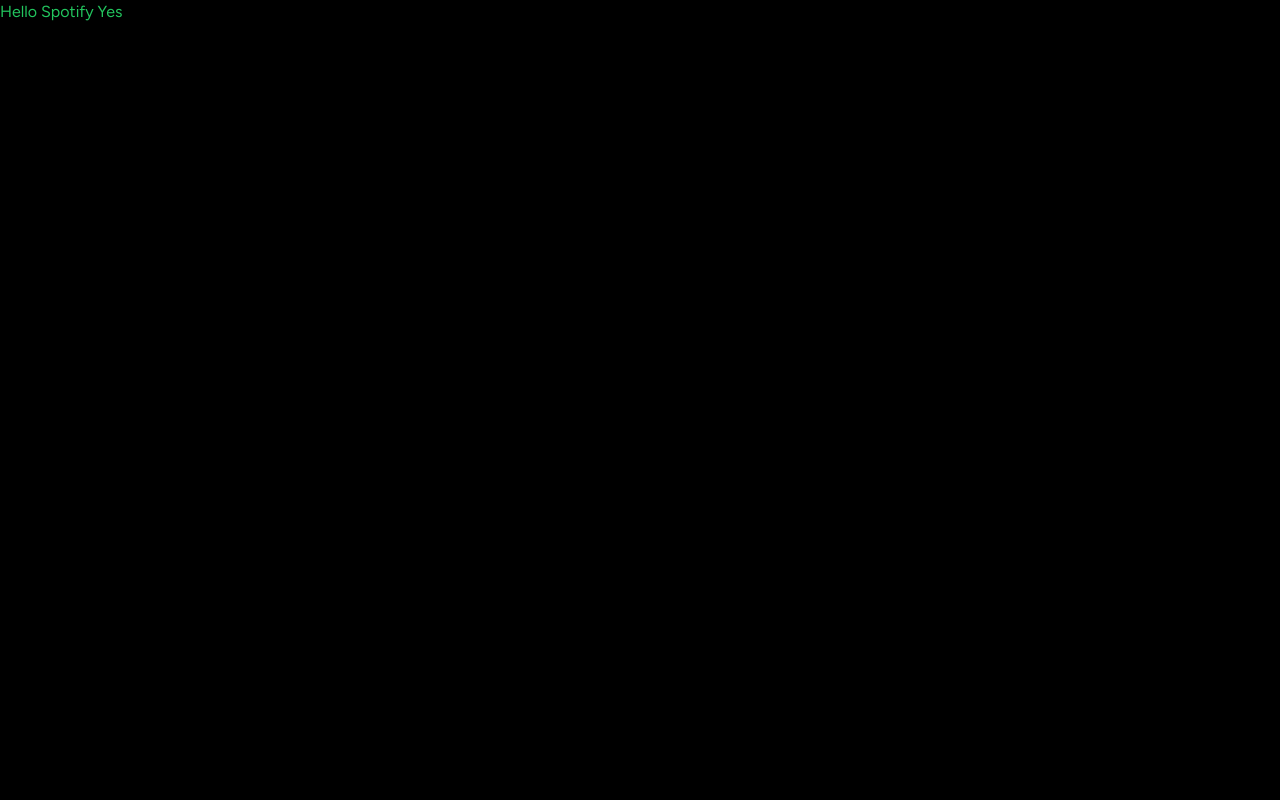
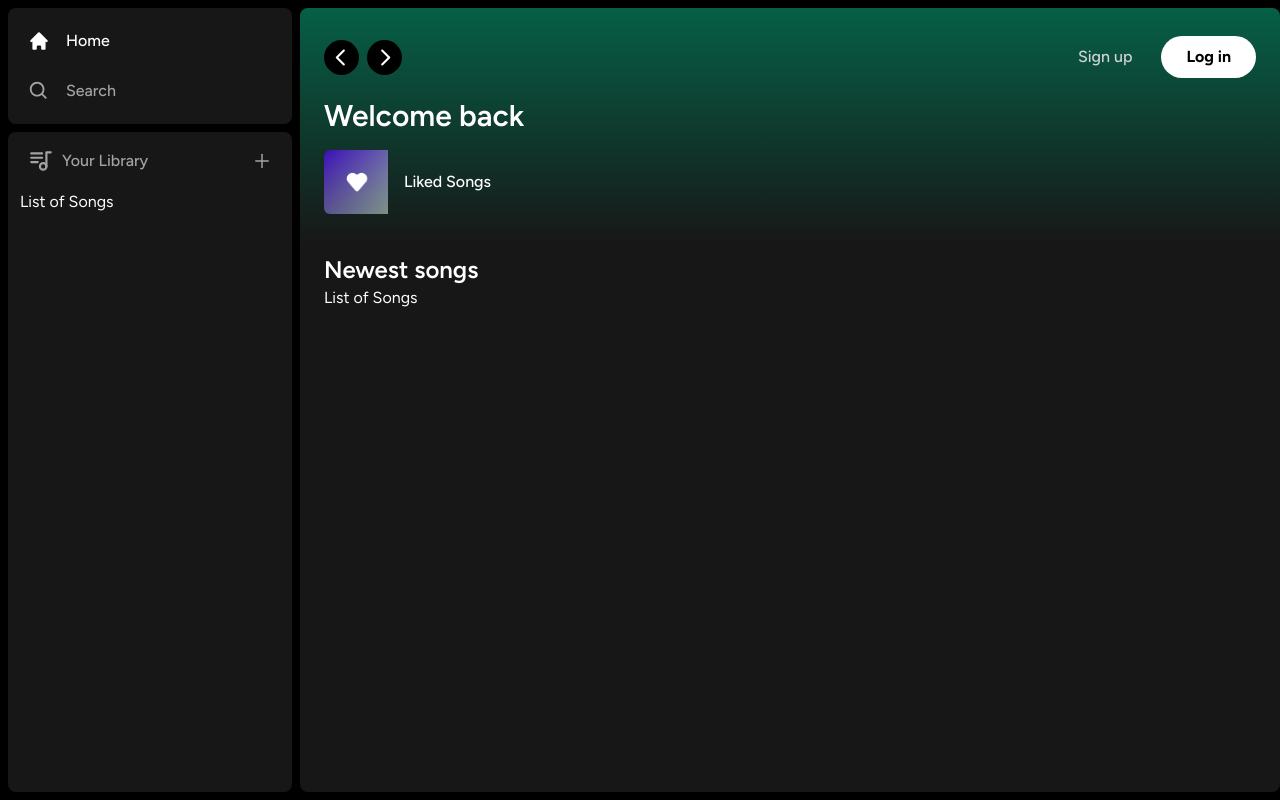
Before and after one commit to ChrisRobertDev/spotify-clone-app, a Next.js app: page / in a window 1280 px wide. Built offline with nearby package versions, Linux system fonts and the light colour scheme.

Commit message:
Coded UI skeleton

```diff
--- a/app/(site)/page.tsx
+++ b/app/(site)/page.tsx
@@ -1,3 +1,35 @@
+import { Header, ListItem } from "@/components";
+
 export default function Home() {
-  return <div className="text-green-500">Hello Spotify Yes</div>;
+  return (
+    <div className="bg-neutral-900 rounded-lg h-full w-full overflow-hidden overflow-y-auto">
+      <Header>
+        <div className="mb-2">
+          <h1 className="text-white text-3xl font-semibold">Welcome back</h1>
+          <div
+            className="
+          grid grid-cols-1
+          sm:grid-cols-2
+          xl:grid-cols-3
+          2xl:grid-cols-4
+          gap-3
+          mt-4
+          "
+          >
+            <ListItem
+              image="/images/liked.png"
+              name="Liked Songs"
+              href="liked"
+            />
+          </div>
+        </div>
+      </Header>
+      <div className="mt-2 mb-7 px-6">
+        <div className="flex justify-between items-center">
+          <h1 className="text-white text-2xl font-semibold">Newest songs</h1>
+        </div>
+        <div>List of Songs</div>
+      </div>
+    </div>
+  );
 }
--- a/app/layout.tsx
+++ b/app/layout.tsx
@@ -1,3 +1,4 @@
+import { Sidebar } from "@/components";
 import "./globals.css";
 import { Figtree } from "next/font/google";
 
@@ -15,7 +16,9 @@ export default function RootLayout({
 }) {
   return (
     <html lang="en">
-      <body className={font.className}>{children}</body>
+      <body className={font.className}>
+        <Sidebar>{children}</Sidebar>
+      </body>
     </html>
   );
 }
--- /dev/null
+++ b/components/Box.tsx
@@ -0,0 +1,26 @@
+import { twMerge } from "tailwind-merge";
+
+interface BoxProps {
+  children: React.ReactNode;
+  className?: string;
+}
+
+const Box: React.FC<BoxProps> = ({ children, className }) => {
+  return (
+    <div
+      className={twMerge(
+        `
+    bg-neutral-900
+    rounded-lg
+    h-fit
+    w-full
+  `,
+        className
+      )}
+    >
+      {children}
+    </div>
+  );
+};
+
+export default Box;
--- /dev/null
+++ b/components/Button.tsx
@@ -0,0 +1,37 @@
+import { forwardRef } from "react";
+import { twMerge } from "tailwind-merge";
+
+interface ButtonProps extends React.ButtonHTMLAttributes<HTMLButtonElement> {}
+
+const Button = forwardRef<HTMLButtonElement, ButtonProps>(
+  ({ className, children, disabled, type = "button", ...props }, ref) => {
+    return (
+      <button
+        type={type}
+        className={twMerge(
+          `
+        w-full
+        rounded-full
+        bg-green-500
+        border
+        border-transparent
+        px-3
+        py-3
+        disabled:cursor-not-allowed
+        disabled:opacity-75
+        text-black
+        font-bold
+        hover:opacity-75
+        transition`,
+          className
+        )}
+      >
+        {children}
+      </button>
+    );
+  }
+);
+
+Button.displayName = "Button";
+
+export default Button;
--- /dev/null
+++ b/components/Header.tsx
@@ -0,0 +1,122 @@
+"use client";
+import { useRouter } from "next/navigation";
+import { RxCaretLeft, RxCaretRight } from "react-icons/rx";
+import { HiHome } from "react-icons/hi";
+import { BiSearch } from "react-icons/bi";
+import { Button } from "@/components";
+
+interface HeaderProps {
+  children: React.ReactNode;
+  className?: string;
+}
+
+const Header: React.FC<HeaderProps> = ({ children, className }) => {
+  const router = useRouter();
+
+  const handlLogout = () => {
+    //Handle logout
+  };
+
+  return (
+    <div className={`h-fit bg-gradient-to-b from-emerald-800 p-6 ${className}`}>
+      <div className="w-full mb-4 flex items-center justify-between">
+        <div className="hidden md:flex gap-x-2 items-center">
+          <button
+            onClick={() => router.back()}
+            className="rounded-full
+              bg-black
+              flex
+              items-center
+              justify-center
+              hover:opacity-75
+              transition
+              "
+          >
+            <RxCaretLeft className="text-white" size={35} />
+          </button>
+          <button
+            onClick={() => router.forward()}
+            className="rounded-full
+              bg-black
+              flex
+              items-center
+              justify-center
+              hover:opacity-75
+              transition
+              "
+          >
+            <RxCaretRight className="text-white" size={35} />
+          </button>
+        </div>
+        <div className="flex md:hidden gap-x-2 items-center">
+          <button
+            className="
+            rounded-full
+            p-2
+            bg-white
+            flex
+            items-center
+            justify-center
+            hover-opacity-75
+            transition
+          "
+          >
+            <HiHome className="text-black" size={20} />
+          </button>
+          <button
+            className="
+            rounded-full
+            p-2
+            bg-white
+            flex
+            items-center
+            justify-center
+            hover-opacity-75
+            transition
+          "
+          >
+            <BiSearch className="text-black" size={20} />
+          </button>
+        </div>
+        <div
+          className="
+          flex
+          justify-between
+          items-center
+          gap-x-4
+        "
+        >
+          <>
+            <div>
+              <Button
+                onClick={() => {}}
+                className="
+                bg-transparent
+                text-neutral-300
+                font-medium
+              "
+              >
+                Sign up
+              </Button>
+            </div>
+            <div>
+              <Button
+                onClick={() => {}}
+                className="
+                bg-white
+                px-6
+                py-2
+              "
+              >
+                Log in
+              </Button>
+            </div>
+          </>
+        </div>
+      </div>
+      {children}
+    </div>
+  );
+};
+
+export default Header;
--- /dev/null
+++ b/components/Library.tsx
@@ -0,0 +1,28 @@
+"use client";
+
+import { TbPlaylist } from "react-icons/tb";
+import { AiOutlinePlus } from "react-icons/ai";
+
+const Library = () => {
+  const onClick = () => {
+    //handle upload model
+  };
+  return (
+    <div className="flex flex-col">
+      <div className="flex items-center justify-between px-5 pt-4">
+        <div className="inline-flex items-center gap-x-2">
+          <TbPlaylist className="text-neutral-400" size={26} />
+          <p className="text-neutral-400 font-medium text-md ">Your Library</p>
+        </div>
+        <AiOutlinePlus
+          onClick={onClick}
+          size={20}
+          className="text-neutral-400 cursor-pointer hover:text-white transition"
+        />
+      </div>
+      <div className="flex flex-col gap-y-2 mt-4 px-3">List of Songs</div>
+    </div>
+  );
+};
+
+export default Library;
--- /dev/null
+++ b/components/ListItem.tsx
@@ -0,0 +1,65 @@
+"use client";
+
+import Image from "next/image";
+import { useRouter } from "next/navigation";
+import { FaPlay } from "react-icons/fa";
+
+interface ListItemProps {
+  image: string;
+  name: string;
+  href: string;
+}
+
+const ListItem: React.FC<ListItemProps> = ({ image, name, href }) => {
+  const router = useRouter();
+
+  const onClick = () => {
+    //auth before push
+    router.push(href);
+  };
+
+  return (
+    <button
+      onClick={onClick}
+      className="
+    relative
+    group
+    flex
+    items-center
+    rounded-md
+    overflow-hidden
+    gap-x-4
+    bg-neutral-100-10
+    hover:bg-neutral-100/20
+    transition
+    pr-4
+    "
+    >
+      <div className="relative min-h-[64px] min-w-[64px]">
+        <Image className="object-cover" fill src={image} alt="Image" />
+      </div>
+      <p className="font-medium truncate py-5">{name}</p>
+      <div
+        className="
+        absolute
+        transition
+        opacity-0
+        rounded-full
+        flex
+        items-center
+        justify-center
+        bg-green-500
+        p-4
+        drop-shadow-md
+        right-5
+        group-hover:opacity-100
+        hover:scale-110
+      "
+      >
+        <FaPlay />
+      </div>
+    </button>
+  );
+};
+
+export default ListItem;
--- /dev/null
+++ b/components/Sidebar.tsx
@@ -0,0 +1,63 @@
+"use client";
+import { usePathname } from "next/navigation";
+import { useMemo } from "react";
+import { HiHome } from "react-icons/hi";
+import { BiSearch } from "react-icons/bi";
+import { Box, Library, SidebarItem } from "@/components";
+
+interface SidebarProps {
+  children: React.ReactNode;
+}
+
+const Sidebar: React.FC<SidebarProps> = ({ children }) => {
+  const pathname = usePathname();
+
+  const routes = useMemo(
+    () => [
+      {
+        icon: HiHome,
+        label: "Home",
+        active: pathname !== "/search",
+        href: "/",
+      },
+      {
+        icon: BiSearch,
+        label: "Search",
+        active: pathname === "/search",
+        href: "/search",
+      },
+    ],
+    [pathname]
+  );
+
+  return (
+    <div className="flex h-[100vh]">
+      <div
+        className="
+      hidden
+      md:flex
+      flex-col
+      gap-y-2
+      bg-black
+      h-full
+      w-[300px]
+      p-2
+      "
+      >
+        <Box>
+          <div className="flex flex-col gap-y-4 px-5 py-4">
+            {routes.map((item) => (
+              <SidebarItem key={item.label} {...item} />
+            ))}
+          </div>
+        </Box>
+        <Box className="overflow-y-auto h-full">
+          <Library />
+        </Box>
+      </div>
+      <main className="h-full flex-1 overflow-y-auto py-2">{children}</main>
+    </div>
+  );
+};
+
+export default Sidebar;
--- /dev/null
+++ b/components/SidebarItem.tsx
@@ -0,0 +1,46 @@
+import Link from "next/link";
+import { IconType } from "react-icons";
+import { twMerge } from "tailwind-merge";
+
+interface SidebarItemProps {
+  icon: IconType;
+  label: string;
+  active?: boolean;
+  href: string;
+}
+
+const SidebarItem: React.FC<SidebarItemProps> = ({
+  icon: Icon,
+  label,
+  active,
+  href,
+}) => {
+  return (
+    <Link
+      href={href}
+      className={twMerge(
+        `
+  flex
+  flex-row
+  h-auto
+  items-center
+  w-full
+  gap-x-4
+  text-md
+  font-medium
+  cursor-pointer
+  hover:text-white
+  transition
+  text-neutral-400
+  py-1
+  `,
+        active && "text-white"
+      )}
+    >
+      <Icon size={26} />
+      <p className="truncate w-full">{label}</p>
+    </Link>
+  );
+};
+
+export default SidebarItem;
--- /dev/null
+++ b/components/index.ts
@@ -0,0 +1,9 @@
+import Sidebar from "./Sidebar";
+import Box from "./Box";
+import SidebarItem from "./SidebarItem";
+import Library from "./Library";
+import Header from "./Header";
+import Button from "./Button";
+import ListItem from "./ListItem";
+
+export { Sidebar, Box, SidebarItem, Library, Header, Button, ListItem };
--- a/package.json
+++ b/package.json
@@ -19,6 +19,8 @@
     "postcss": "8.4.24",
     "react": "18.2.0",
     "react-dom": "18.2.0",
+    "react-icons": "^4.9.0",
+    "tailwind-merge": "^1.13.2",
     "tailwindcss": "3.3.2",
     "typescript": "5.1.3"
   }
```
Also changed, not shown: public/images/liked.png (added), 1 other file (tests, documents, lock files or other folders).
